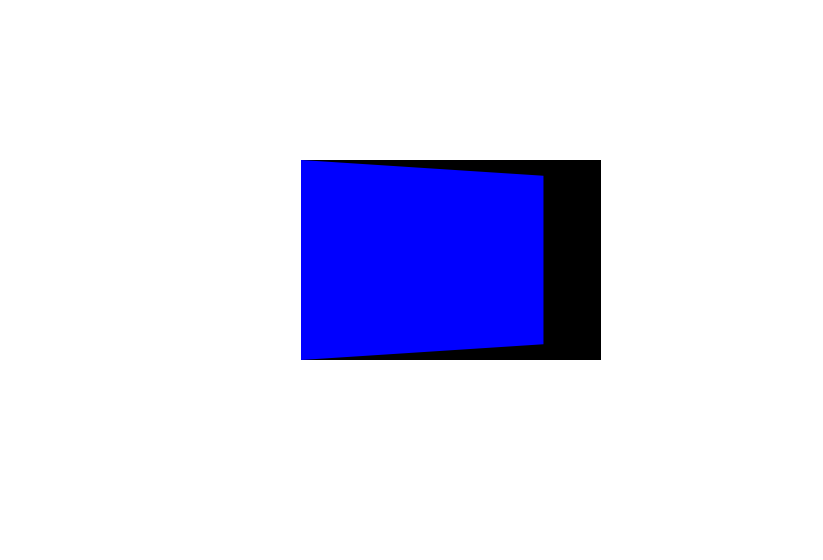
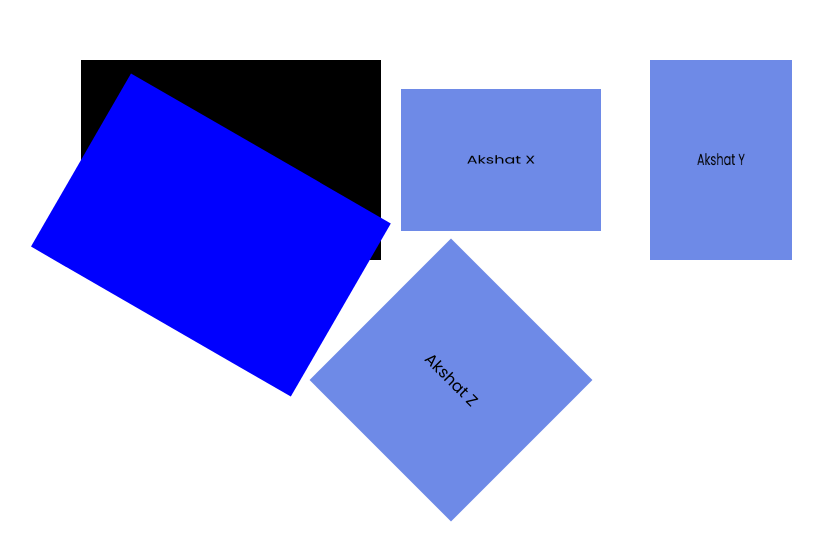
Before and after one commit to akshatmittal61/animations-nextjs, a Next.js app: page /skew in a window 1280 px wide. Shown: the part 140-700 px from the top of the page, without its empty margins (189-1012 px from the left). Built offline with nearby package versions, Linux system fonts and the light colour scheme.

Commit message:
added plain boxes

```diff
--- a/pages/skew.tsx
+++ b/pages/skew.tsx
@@ -1,11 +1,16 @@
 import React from "react";
 
 const SkewPage: React.FC = () => {
-    return <main className="skew-page w-screen h-screen flex justify-center items-center">
-        <div className="tv-screen">
-            <div className="tv-screen-inner"></div>
-        </div>
-    </main>
+	return (
+		<main className="skew-page w-screen h-screen flex justify-center items-center">
+			<div className="tv-screen">
+				<div className="tv-screen-inner"></div>
+            </div>
+            <div className="box box-1">Akshat X</div>
+            <div className="box box-2">Akshat Y</div>
+            <div className="box box-3">Akshat Z</div>
+		</main>
+	);
 };
 
 export default SkewPage;
--- a/styles/globals.css
+++ b/styles/globals.css
@@ -1,6 +1,10 @@
 @tailwind base;
 @tailwind components;
 @tailwind utilities;
+
+:root {
+	--size: 200px;
+}
 
 body {
 	overflow-x: hidden;
@@ -11,9 +15,11 @@ body {
 	font-weight: 600;
 	line-height: 125%;
 }
+
 .hero-1 {
 	color: #000;
 }
+
 .hero-2 {
 	background: linear-gradient(180deg, #08b8fa 0%, #213771 100%);
 	background-clip: text;
@@ -35,6 +41,17 @@ section {
 	z-index: 20;
 }
 
+.skew-page {
+	width: 100%;
+	height: 100vh;
+	display: flex;
+	justify-content: center;
+	align-items: center;
+	flex-flow: row wrap;
+	gap: 20px;
+	padding: var(--size);
+}
+
 .content img {
 	height: 20%;
 	object-fit: cover;
@@ -52,15 +69,40 @@ section {
 	width: 300px;
 	height: 200px;
 	background-color: black;
-	perspective: 800px; /* Set the perspective for the 3D effect */
+	/* perspective: 0px; */
 }
 
 .tv-screen-inner {
 	width: 100%;
 	height: 100%;
 	background-color: blue;
-	transform: rotateY(30deg); /* Adjust the rotation angle as needed */
-	transform-origin: left; /* Set the origin to the left side for the rotation effect */
+	/* transform: rotateY(30deg); */
+	/* transform-origin: left; */
+	transform-style: preserve-3d;
+	transform-origin: left;
+	transform: rotateZ(30deg);
+}
+
+.box {
+	width: var(--size);
+	height: var(--size);
+	background-color: #6e8ae7;
+	display: flex;
+	justify-content: center;
+	align-items: center;
+	text-align: center;
+}
+
+.box-1 {
+	transform: rotateX(45deg);
+}
+
+.box-2 {
+	transform: rotateY(45deg);
+}
+
+.box-3 {
+	transform: rotateZ(45deg);
 }
 
 @keyframes tiles {
```
